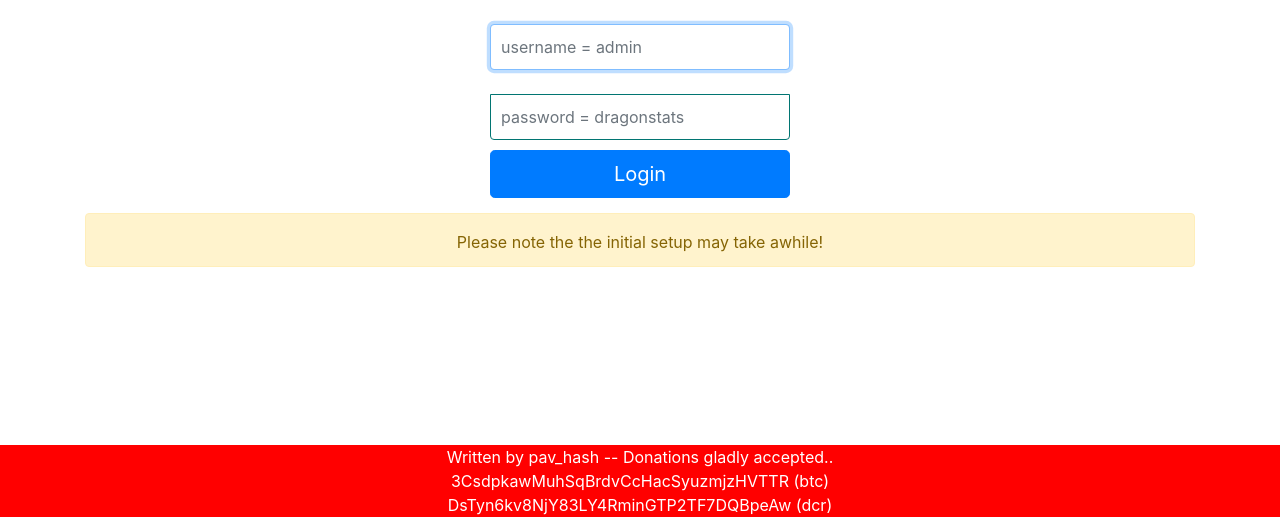
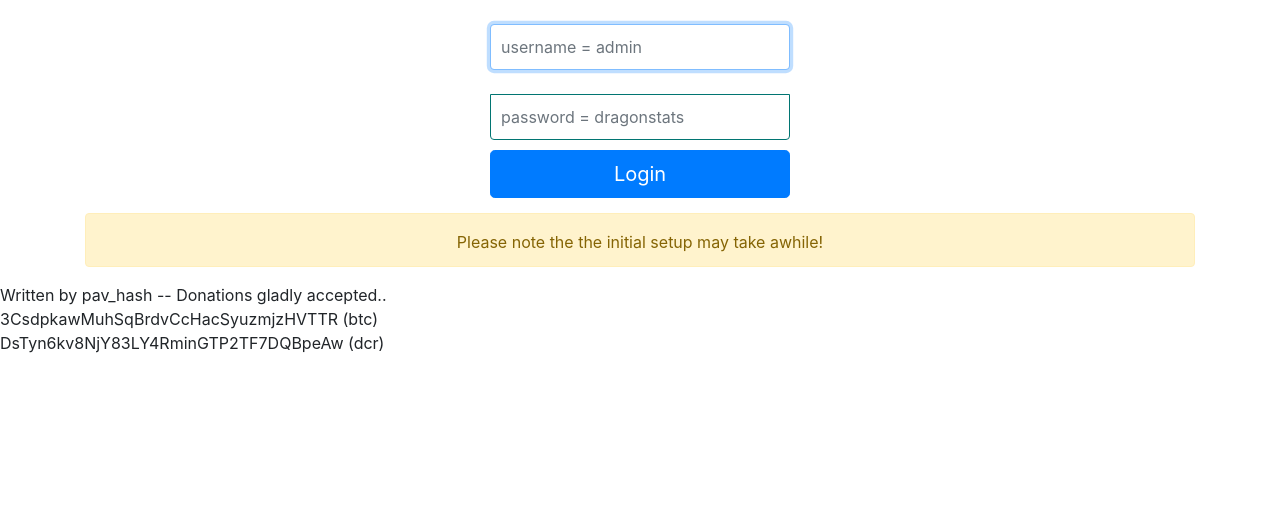
Before and after one commit to pav-hash/DragonStats, a PHP site: page /login.php in a window 1280 px wide. Shown: the part 283-800 px from the top of the page. Run offline with PHP 8.4, Linux system fonts and the light colour scheme.

Commit message:
Update login.php

```diff
--- a/login.php
+++ b/login.php
@@ -127,15 +127,6 @@ list( $_uname, $_upass ) = explode( ":", $passfile );
             text-align: center;
             color: #017572;
          }
-	 .footer {
-	    position: fixed;
-	    left: 0;
-	    bottom: 0;
-	    width: 100%;
-	    background-color: red;
-	    color: white;
-	    text-align: center;
-	}
 
       </style>
 
@@ -194,7 +185,7 @@ list( $_uname, $_upass ) = explode( ":", $passfile );
         }
 ?>
 
-  <div class="footer">
+  <div class="pav_footer">
   <div class="pavhash">Written by pav_hash --  Donations gladly accepted..<br>3CsdpkawMuhSqBrdvCcHacSyuzmjzHVTTR (btc)<br>DsTyn6kv8NjY83LY4RminGTP2TF7DQBpeAw (dcr)</div>
   </div>
 
```
